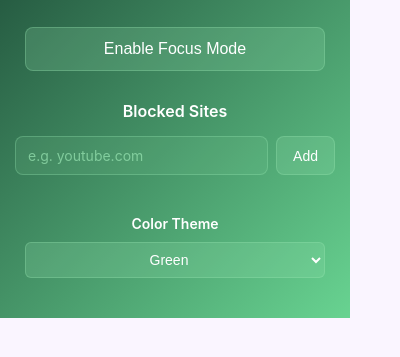
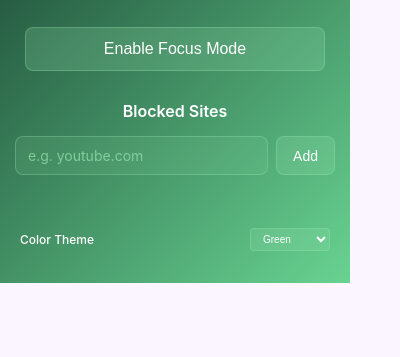
Before and after one commit to RobertoEsp/Focus-Lock, a browser extension: page popup/popup.html in a window 400 px wide. Shown: the part 47-404 px from the top of the page. Drawn offline with Linux system fonts and the light colour scheme.

Commit message:
Fix: Remove unused CSS

```diff
--- a/popup/popup.css
+++ b/popup/popup.css
@@ -173,31 +173,12 @@ body {
 #settings-interface.active {
   display: flex;
   flex-direction: column;
-}
-
-.settings-header h2 {
-  margin: 0 0 20px 0;
-  font-size: 20px;
-  font-weight: 600;
-  color: #1d1d1f;
+  overflow: hidden;
 }
 
 .toggle-section {
   margin-bottom: 15px;
   padding: 10px;
-}
-
-.toggle-label {
-  display: flex;
-  align-items: center;
-  gap: 12px;
-  cursor: pointer;
-}
-
-.toggle-text {
-  font-size: 16px;
-  font-weight: 500;
-  color: white;
 }
 
 .focus-toggle-btn {
@@ -223,30 +204,35 @@ body {
 }
 
 .theme-section {
-  margin-bottom: 15px;
-  padding: 10px;
+  margin-bottom: 10px;
+  padding: 5px;
 }
 
-.theme-section h4 {
-  margin: 0 0 10px 0;
-  font-size: 14px;
-  font-weight: 600;
+.theme-row {
+  display: flex;
+  justify-content: space-between;
+  align-items: center;
+  padding: 2px 0;
+}
+
+.theme-label {
+  font-size: 12px;
+  font-weight: 500;
   color: white;
-  text-align: center;
 }
 
 .theme-select {
   background: var(--accent);
   color: white;
   border: 1px solid var(--border);
-  border-radius: 6px;
-  padding: 8px 12px;
-  font-size: 14px;
+  border-radius: 4px;
+  padding: 4px 8px;
+  font-size: 10px;
   font-weight: 500;
   cursor: pointer;
   transition: all 0.2s ease;
-  width: 100%;
-  text-align: center;
+  width: auto;
+  min-width: 80px;
 }
 
 .theme-select:hover {
--- a/popup/popup.html
+++ b/popup/popup.html
@@ -43,12 +43,14 @@
     </div>
 
     <div class="theme-section">
-      <h4>Color Theme</h4>
-      <select id="theme-select" class="theme-select">
-        <option value="purple">Purple</option>
-        <option value="blue">Blue</option>
-        <option value="green">Green</option>
-      </select>
+      <div class="theme-row">
+        <span class="theme-label">Color Theme</span>
+        <select id="theme-select" class="theme-select">
+          <option value="purple">Purple</option>
+          <option value="blue">Blue</option>
+          <option value="green">Green</option>
+        </select>
+      </div>
     </div>
   </div>
 
```
